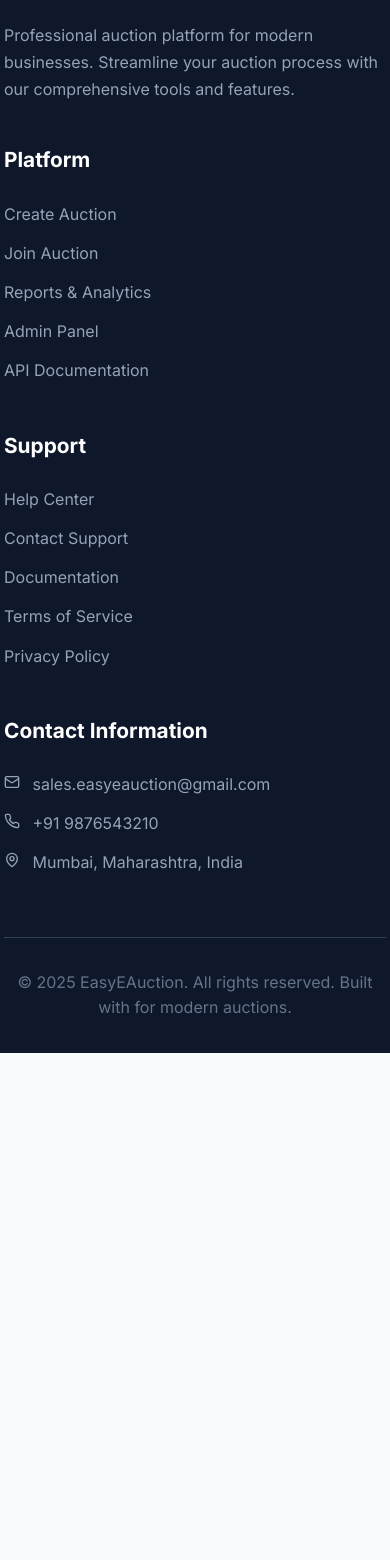
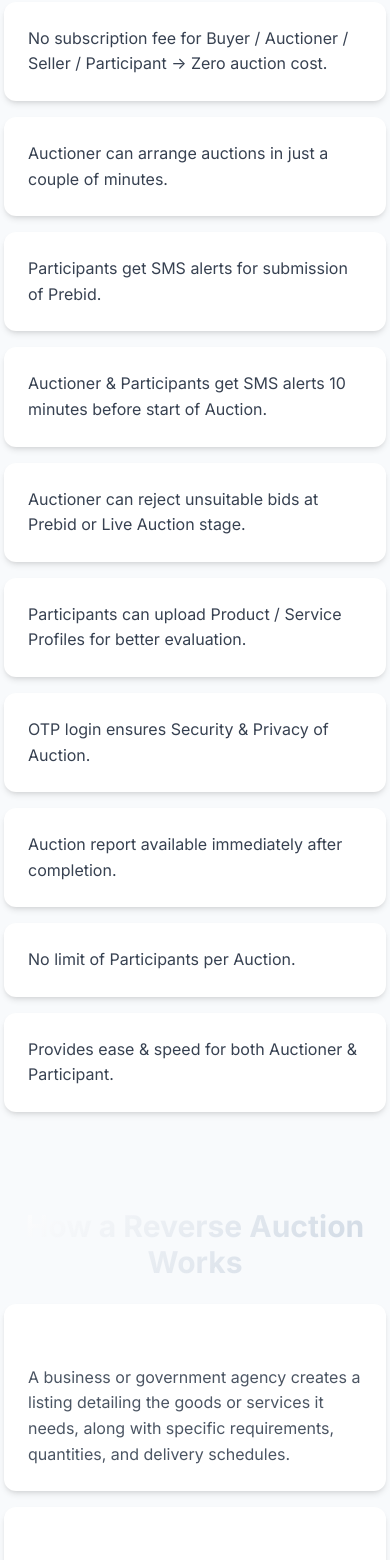
Before and after one commit to Poojamasne/Frontend_Auction, a React (Create React App) app: page / in a window 390 px wide. Shown: the part 6248-7808 px from the top of the page. Before the commit the page ends 7301 px from the top, so only its background shows below. Built offline with nearby package versions, Linux system fonts and the light colour scheme; no server answers; the HTML template or start-up script is replaced by a standard one.

Commit message:
Update LandingPageSimple.tsx

```diff
--- a/src/components/LandingPage/LandingPageSimple.tsx
+++ b/src/components/LandingPage/LandingPageSimple.tsx
@@ -169,6 +169,91 @@ const LandingPage: React.FC = () => {
     { number: "99.9%", label: "Uptime" },
   ];
 
+  const whyEasyAuction = [
+    "No subscription fee for Buyer / Auctioner / Seller / Participant → Zero auction cost.",
+    "Auctioner can arrange auctions in just a couple of minutes.",
+    "Participants get SMS alerts for submission of Prebid.",
+    "Auctioner & Participants get SMS alerts 10 minutes before start of Auction.",
+    "Auctioner can reject unsuitable bids at Prebid or Live Auction stage.",
+    "Participants can upload Product / Service Profiles for better evaluation.",
+    "OTP login ensures Security & Privacy of Auction.",
+    "Auction report available immediately after completion.",
+    "No limit of Participants per Auction.",
+    "Provides ease & speed for both Auctioner & Participant.",
+  ];
+
+  const reverseAuctionSteps = [
+    {
+      title: "Buyer Posts Requirements",
+      description:
+        "A business or government agency creates a listing detailing the goods or services it needs, along with specific requirements, quantities, and delivery schedules.",
+    },
+    {
+      title: "Suppliers Register & Bid",
+      description:
+        "Pre-qualified suppliers are invited to participate. They register on the platform and submit their initial bids",
+    },
+    {
+      title: "Real-Time Bidding",
+      description:
+        "The auction takes place over a set period, often with a countdown timer. Suppliers submit progressively lower bids in real-time, typically with the ability to see the leading low bid.",
+    },
+    {
+      title: "Auction Closes & Award",
+      description:
+        "Once the auction timer runs out, the buyer evaluates the bids based on criteria that can include price, quality, and supplier reliability. The lowest—or best—bidder is then awarded the contract.",
+    },
+  ];
+
+  const reverseAuctionBenefits = [
+    {
+      title: "Cost Savings",
+      description:
+        "Competition between suppliers drives best possible pricing.",
+    },
+    {
+      title: "Transparency",
+      description: "Open bidding process reduces favoritism & corruption.",
+    },
+    {
+      title: "Expanded Supplier Base",
+      description: "Access more suppliers, including SMEs, for wider choices.",
+    },
+    {
+      title: "Efficiency",
+      description:
+        "Automated reverse auction reduces negotiation time & effort.",
+    },
+    {
+      title: "Data Insights",
+      description:
+        "Real-time feedback helps procurement teams make smarter decisions.",
+    },
+  ];
+
+  const reverseAuctionUses = [
+    {
+      title: "Government Procurement",
+      description:
+        "Used for acquiring office supplies to complex projects with cost-effectiveness.",
+    },
+    {
+      title: "Manufacturing",
+      description:
+        "Procure raw materials, machinery, and components competitively.",
+    },
+    {
+      title: "Logistics & Transportation",
+      description:
+        "Businesses invite carriers to bid for freight and shipping contracts.",
+    },
+    {
+      title: "Retail",
+      description:
+        "Negotiate better prices for goods and inventory using reverse auctions.",
+    },
+  ];
+
   // Auto-slide functionality
   useEffect(() => {
     const timer = setInterval(() => {
@@ -296,7 +381,7 @@ const LandingPage: React.FC = () => {
         </div>
 
         <div className="container">
-          <div className="hero-content loading-fade-in">
+          <div className="hero-content loading-fade-in check1">
             <h1 className="hero-title">Professional Auction Platform</h1>
             <p className="hero-subtitle">
               Create, manage and participate in auctions with our comprehensive
@@ -380,7 +465,7 @@ const LandingPage: React.FC = () => {
       {/* Features Section */}
       <section id="features" className="features-section">
         <div className="container">
-          <div className="text-center loading-fade-in">
+          <div className="text-center loading-fade-in check">
             <h2 className="text-4xl font-bold text-gray-900 mb-4">
               Everything You Need for Successful Auctions
             </h2>
@@ -409,7 +494,7 @@ const LandingPage: React.FC = () => {
       {/* How It Works Section */}
       <section id="how-it-works" className="how-it-works">
         <div className="container">
-          <div className="text-center loading-fade-in">
+          <div className="text-center loading-fade-in check">
             <h2 className="text-4xl font-bold text-gray-900 mb-4">
               How It Works
             </h2>
@@ -494,6 +579,85 @@ const LandingPage: React.FC = () => {
         isOpen={isTermsModalOpen}
         onClose={() => setIsTermsModalOpen(false)}
       />
+
+      {/* Why EasyEAuction Section */}
+      <section className="info-section py-12">
+        <div className="container">
+          <h2 className="text-3xl font-bold text-center mb-6">
+            Why EasyEAuction.com?
+          </h2>
+          <div className="grid md:grid-cols-2 lg:grid-cols-3 gap-6">
+            {whyEasyAuction.map((point, idx) => (
+              <div
+                key={idx}
+                className="info-cardd p-6 bg-white shadow-md rounded-xl hover:shadow-lg transition"
+              >
+                <p className="text-gray-700">{point}</p>
+              </div>
+            ))}
+          </div>
+        </div>
+      </section>
+
+      {/* Reverse Auction Steps Section */}
+      <section className="info-section py-12">
+        <div className="container">
+          <h2 className="text-3xl font-bold text-center mb-6">
+            How a Reverse Auction Works
+          </h2>
+          <div className="grid md:grid-cols-2 lg:grid-cols-3 gap-6">
+            {reverseAuctionSteps.map((step, idx) => (
+              <div
+                key={idx}
+                className="info-cardd p-6 bg-white shadow-md rounded-xl hover:shadow-lg transition"
+              >
+                <h3 className="font-semibold text-lg mb-2 mr-2">{step.title}</h3>
+                <p className="text-gray-600">{step.description}</p>
+              </div>
+            ))}
+          </div>
+        </div>
+      </section>
+
+      {/* Reverse Auction Benefits */}
+      <section className="info-section py-12">
+        <div className="container">
+          <h2 className="text-3xl font-bold text-center mb-6">
+            Key Benefits of Reverse Auctions
+          </h2>
+          <div className="grid md:grid-cols-2 lg:grid-cols-3 gap-6">
+            {reverseAuctionBenefits.map((benefit, idx) => (
+              <div
+                key={idx}
+                className="info-cardd p-6 bg-white shadow-md rounded-xl hover:shadow-lg transition"
+              >
+                <h3 className="font-semibold text-lg mb-2 mr-2">{benefit.title}</h3>
+                <p className="text-gray-600">{benefit.description}</p>
+              </div>
+            ))}
+          </div>
+        </div>
+      </section>
+
+      {/* Reverse Auction Common Uses */}
+      <section className="info-section py-12">
+        <div className="container">
+          <h2 className="text-3xl font-bold text-center mb-6">
+            Common Uses of Reverse Auctions
+          </h2>
+          <div className="grid md:grid-cols-2 lg:grid-cols-3 gap-6">
+            {reverseAuctionUses.map((use, idx) => (
+              <div
+                key={idx}
+                className="info-cardd p-6 bg-white shadow-md rounded-xl hover:shadow-lg transition"
+              >
+                <h3 className="font-semibold text-lg mb-2 mr-2">{use.title}</h3>
+                <p className="text-gray-600">{use.description}</p>
+              </div>
+            ))}
+          </div>
+        </div>
+      </section>
 
       {/* Footer */}
       <footer id="contact" className="footer">
```
